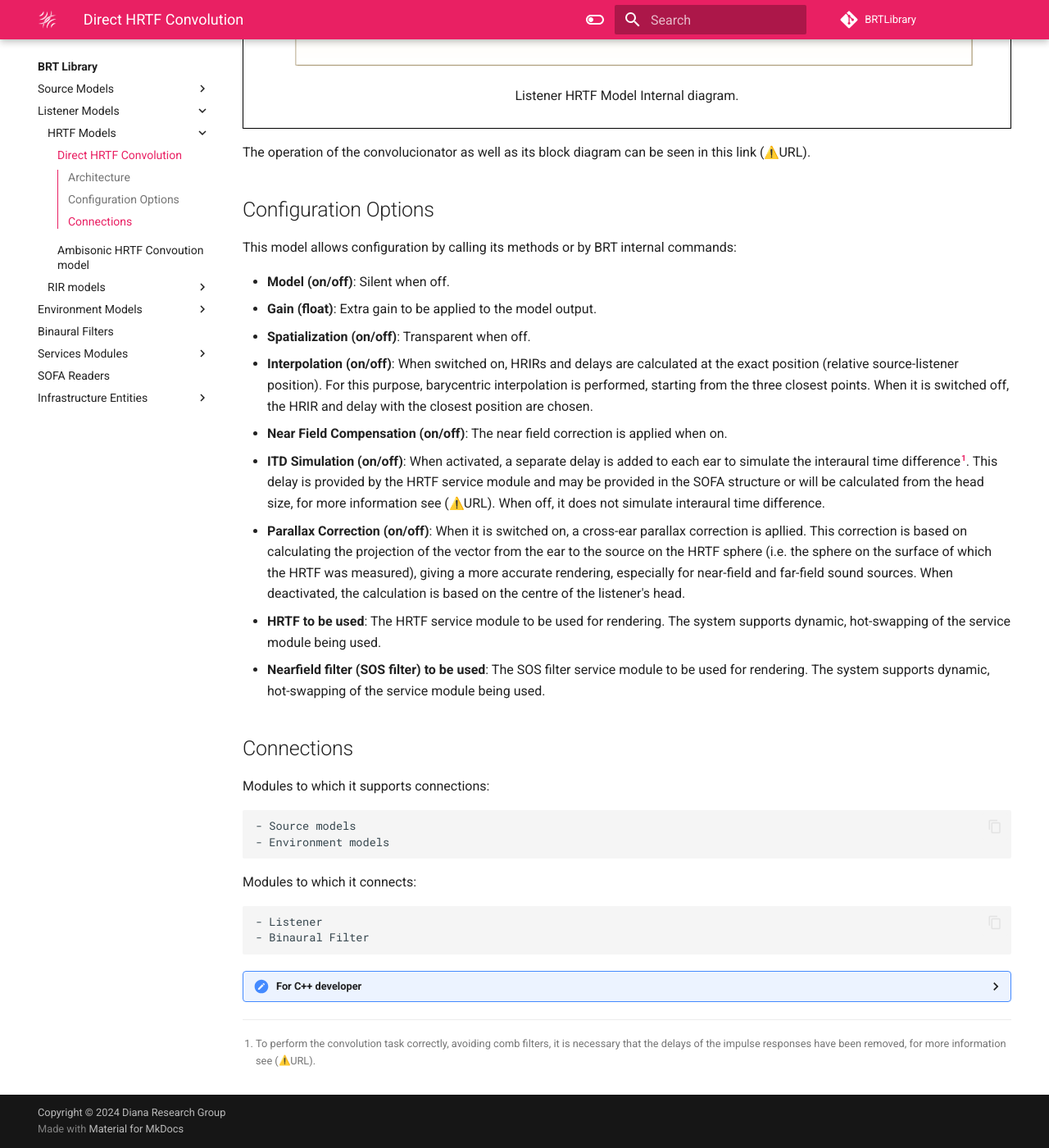
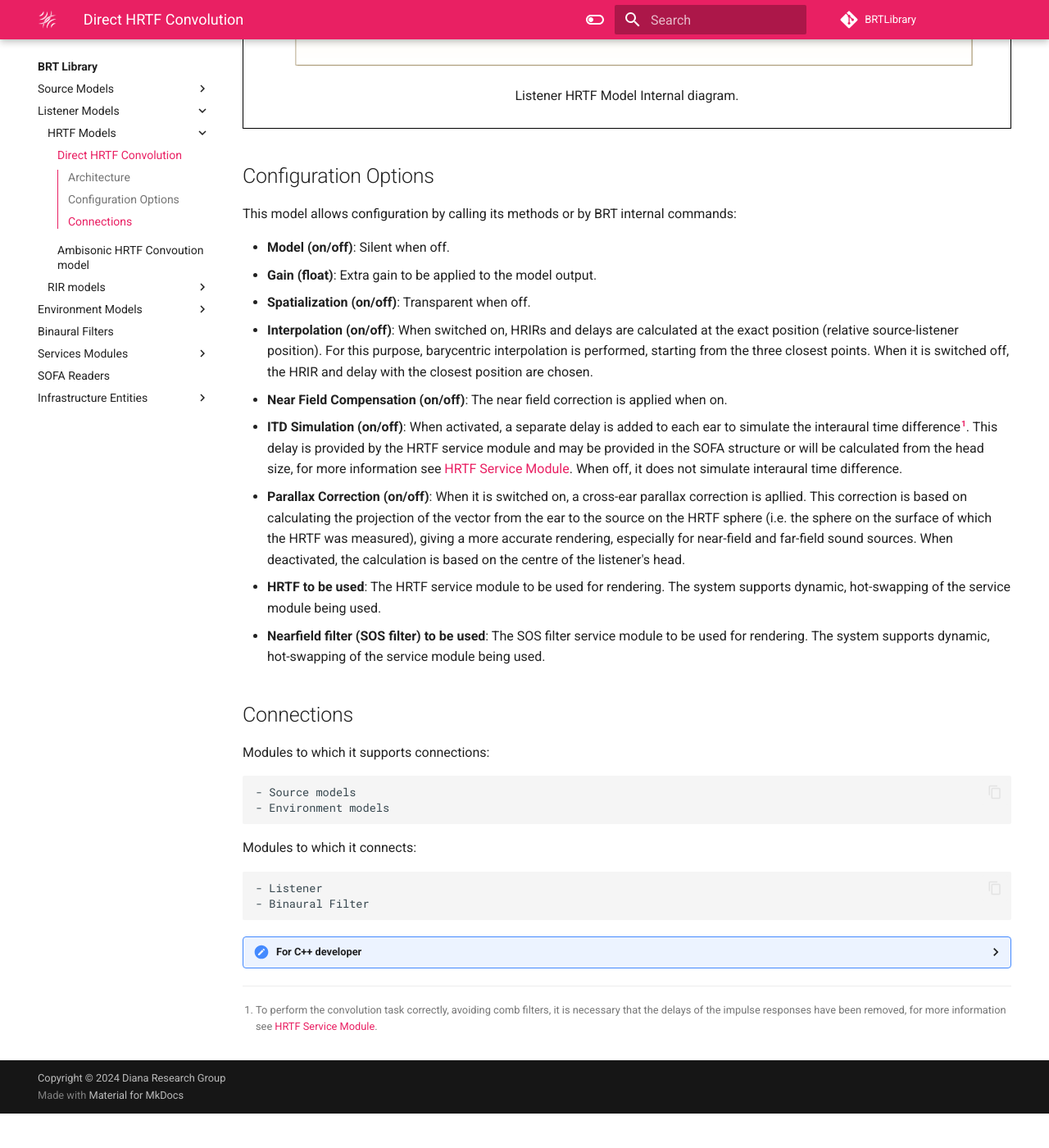
Before and after one commit to GrupoDiana/BRT-Documentation, an MkDocs documentation site: the page built from docs/library/listener-models/hrtf-models/listener-acoustic-model-hrtf.md, in a window 1280 px wide and 1400 px high, scrolled down 985 px. Shown: the whole window at 82% size. Built offline with MkDocs 1.6.1 and Material for MkDocs 9.7.7, drawn with Linux system fonts in a browser that asks for light colours; emoji names are drawn with the system emoji font; comment, search, counter and statistics services are not loaded; after the commit the page ends 2343 px from its top, so only the background shows below that.

Commit message:
feat: remove warnings

```diff
--- a/docs/library/listener-models/hrtf-models/listener-acoustic-model-hrtf.md
+++ b/docs/library/listener-models/hrtf-models/listener-acoustic-model-hrtf.md
@@ -18,7 +18,7 @@ The internal block diagram of this class is as follows:
     <p style="text-align: center;">Listener HRTF Model Internal diagram.</p>
 </div>
 
-The operation of the convolucionator as well as its block diagram can be seen in this link (:warning:URL).
+<!--The operation of the convolucionator as well as its block diagram can be seen in this link (:warning:URL).-->
 
 ## Configuration Options
 
@@ -29,12 +29,12 @@ This model allows configuration by calling its methods or by BRT internal comman
 - **Spatialization (on/off)**: Transparent when off.
 - **Interpolation (on/off)**: When switched on, HRIRs and delays are calculated at the exact position (relative source-listener position). For this purpose, barycentric interpolation is performed, starting from the three closest points. When it is switched off, the HRIR and delay with the closest position are chosen.
 - **Near Field Compensation (on/off)**: The near field correction is applied when on.
-- **ITD Simulation (on/off)**: When activated, a separate delay is added to each ear to simulate the interaural time difference[^1]. This delay is provided by the HRTF service module and may be provided in the SOFA structure or will be calculated from the head size, for more information see (:warning:URL). When off, it does not simulate interaural time difference.
+- **ITD Simulation (on/off)**: When activated, a separate delay is added to each ear to simulate the interaural time difference[^1]. This delay is provided by the HRTF service module and may be provided in the SOFA structure or will be calculated from the head size, for more information see [HRTF Service Module](../../service-modules/service-hrtf.md). When off, it does not simulate interaural time difference.
 - **Parallax Correction (on/off)**: When it is switched on, a cross-ear parallax correction is apllied. This correction is based on calculating the projection of the vector from the ear to the source on the HRTF sphere (i.e. the sphere on the surface of which the HRTF was measured), giving a more accurate rendering, especially for near-field and far-field sound sources. When deactivated, the calculation is based on the centre of the listener's head.
 - **HRTF to be used**: The HRTF service module to be used for rendering. The system supports dynamic, hot-swapping of the service module being used.
 - **Nearfield filter (SOS filter) to be used**: The SOS filter service module to be used for rendering. The system supports dynamic, hot-swapping of the service module being used.
 
-[^1]: To perform the convolution task correctly, avoiding comb filters, it is necessary that the delays of the impulse responses have been removed, for more information see (:warning:URL).
+[^1]: To perform the convolution task correctly, avoiding comb filters, it is necessary that the delays of the impulse responses have been removed, for more information see [HRTF Service Module](../../service-modules/service-hrtf.md).
 ## Connections
 Modules to which it supports connections:
 
```
